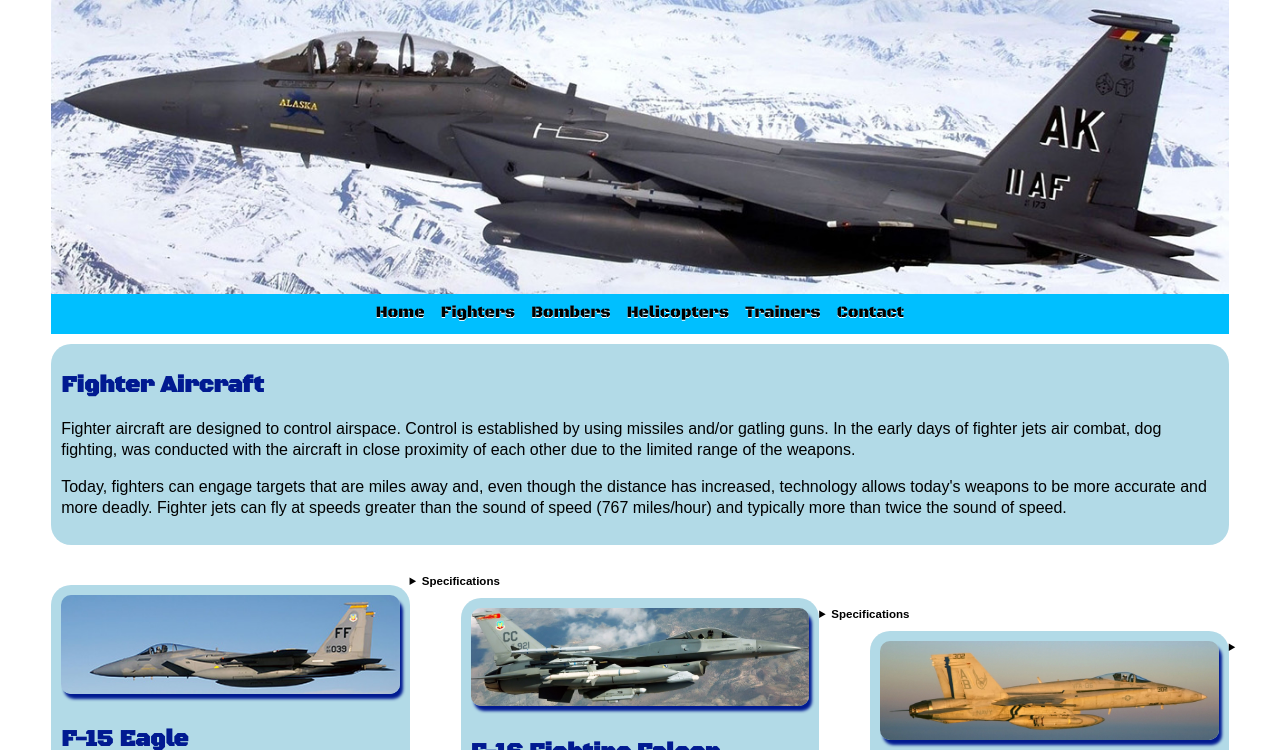
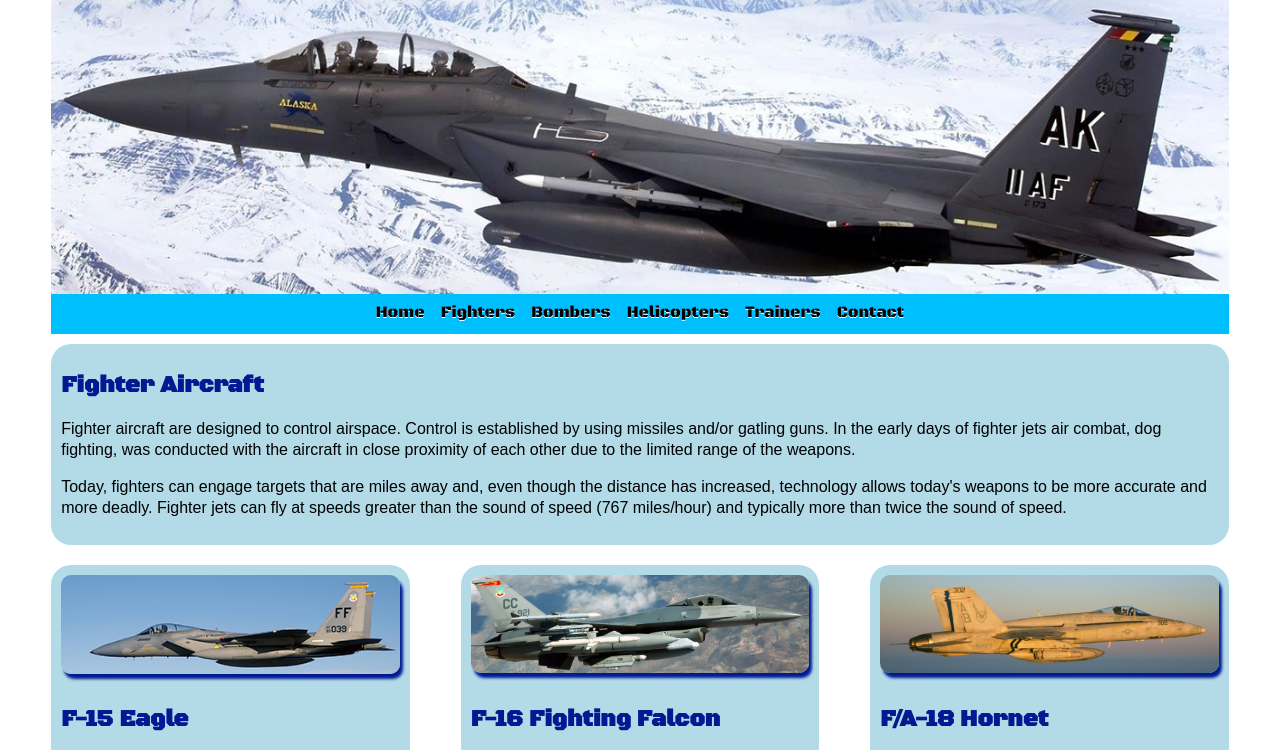
Before and after one commit to constenum/maf, a plain HTML site: page fighter.html in a window 1280 px wide. Shown: the top 750 px of the page. Drawn offline with nearby package versions, Linux system fonts and the light colour scheme.

Commit message:
Move details/summary back inside article

```diff
--- a/css/styles.css
+++ b/css/styles.css
@@ -98,7 +98,7 @@ aside h3 {
     padding: 0;
 }
 summary {
-    font-size: .9em;
+    font-size: .95em;
     font-weight: bold;
     margin-top: 20px;
 }
```
Also changed, not shown: fighter.html (+5 -5 lines).
